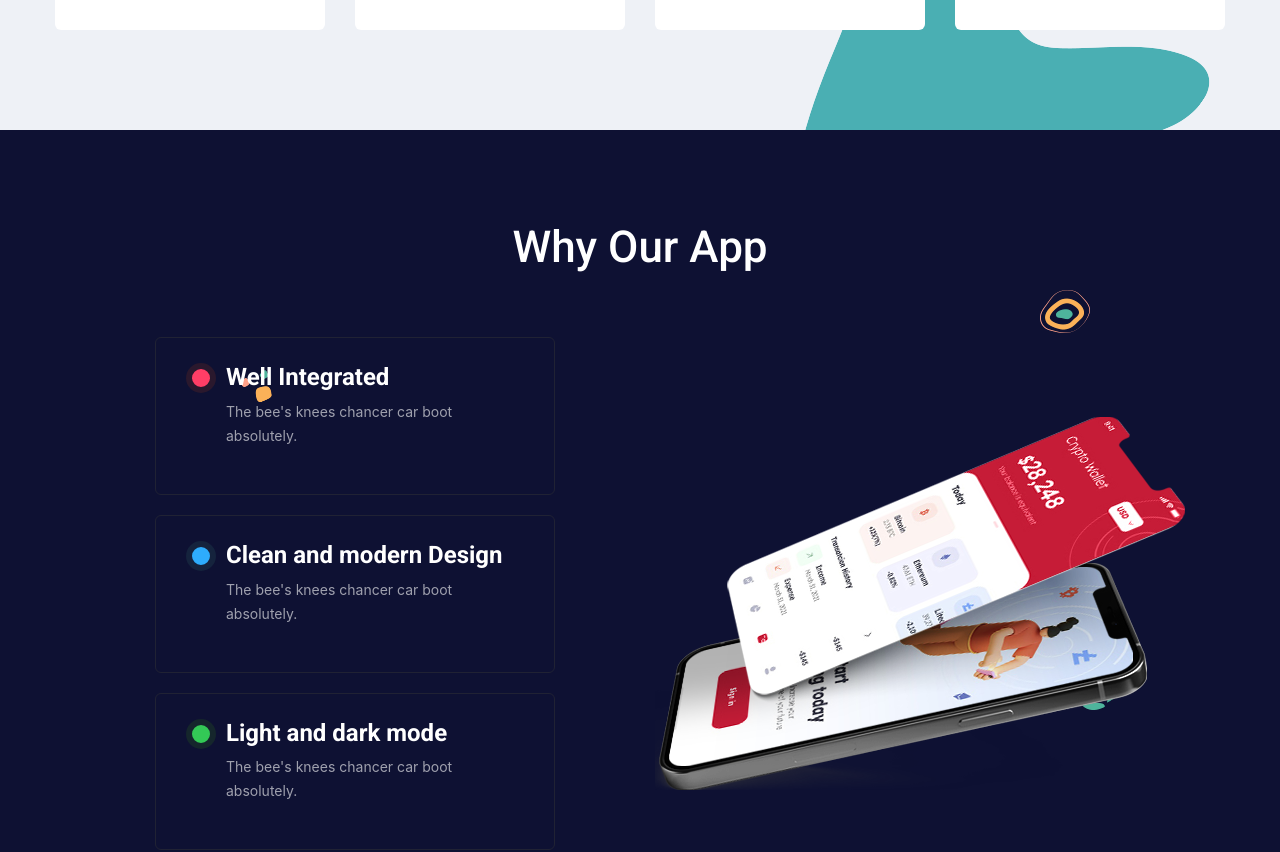
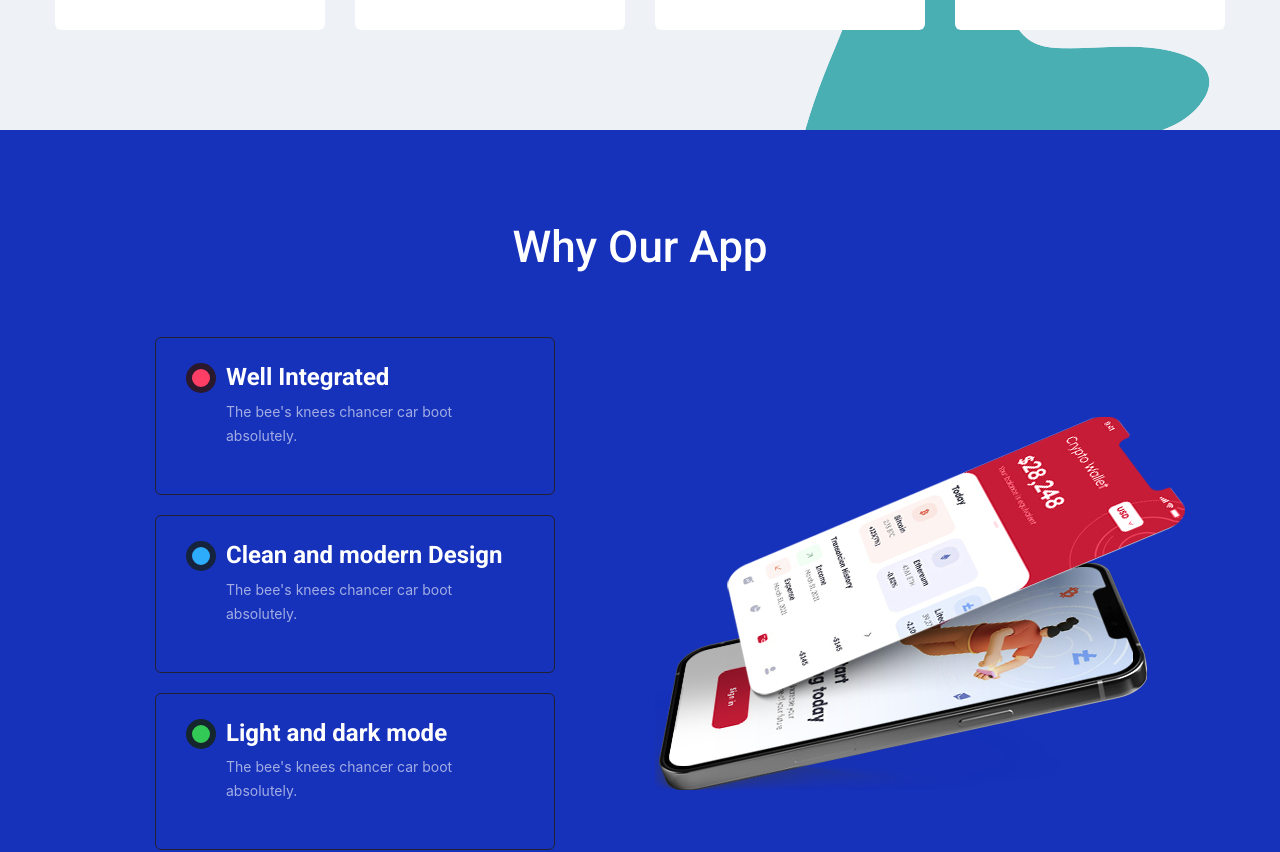
Before and after one commit to imtify/AppLanding, a React (Create React App) app: page / in a window 1280 px wide. Shown: the part 1400-2252 px from the top of the page. Built offline with nearby package versions, Linux system fonts and the light colour scheme.

Commit message:
first commit

```diff
--- a/src/assets/css/main.css
+++ b/src/assets/css/main.css
@@ -1499,7 +1499,7 @@ p {
 }
 
 .appie-features-area-2 {
-  background: #0e1133;
+  background: #1631ba;
   position: relative;
   overflow: hidden;
   z-index: 10;
--- a/src/components/AppLanding/Features.js
+++ b/src/components/AppLanding/Features.js
@@ -1,7 +1,4 @@
 import React from "react";
-import shape13 from "../../assets/images/shape/shape-13.png";
-import shape14 from "../../assets/images/shape/shape-14.png";
-import shape15 from "../../assets/images/shape/shape-15.png";
 import trafficThumb from "../../assets/images/feature.png";
 
 function FeaturesHomeFour() {
@@ -44,15 +41,6 @@ function FeaturesHomeFour() {
             </div>
           </div>
         </div>
-        <div className="features-shape-1">
-          <img src={shape13} alt="" />
-        </div>
-        <div className="features-shape-2">
-          <img src={shape14} alt="" />
-        </div>
-        <div className="features-shape-3">
-          <img src={shape15} alt="" />
-        </div>
       </section>
     </>
   );
```
